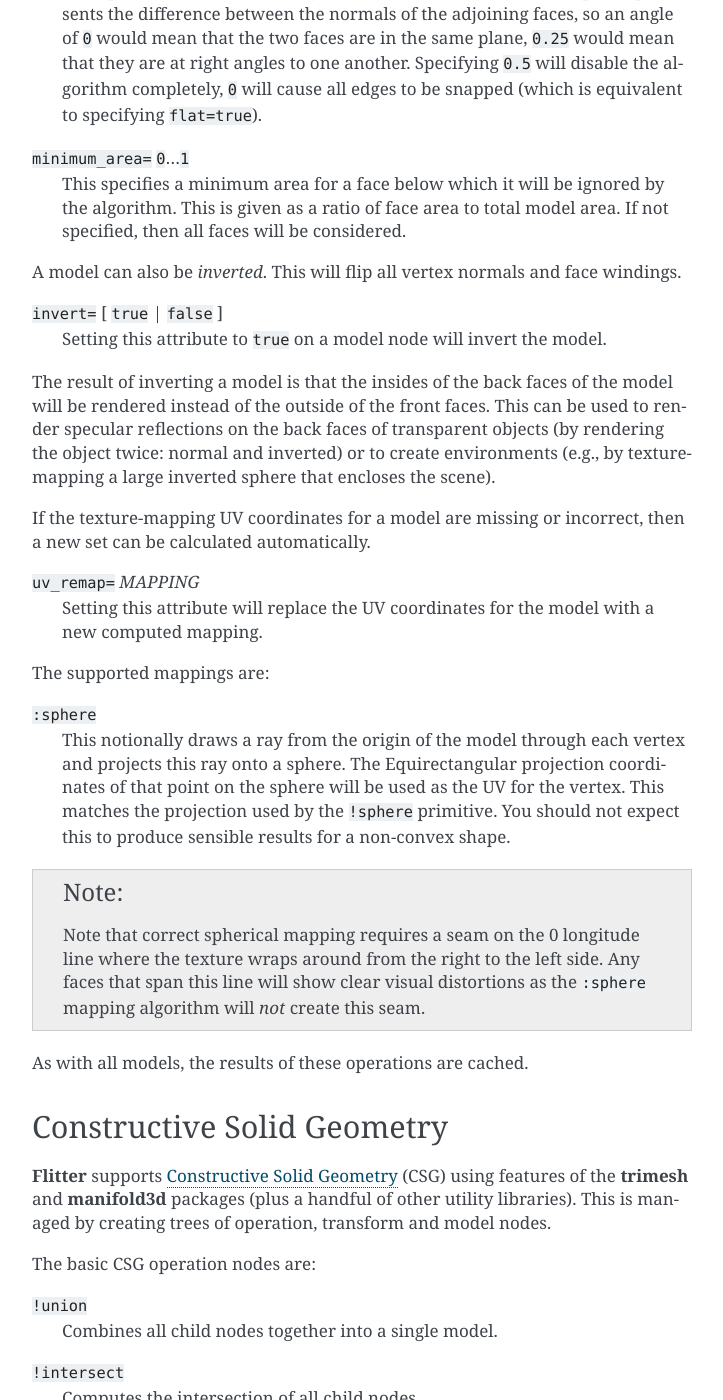
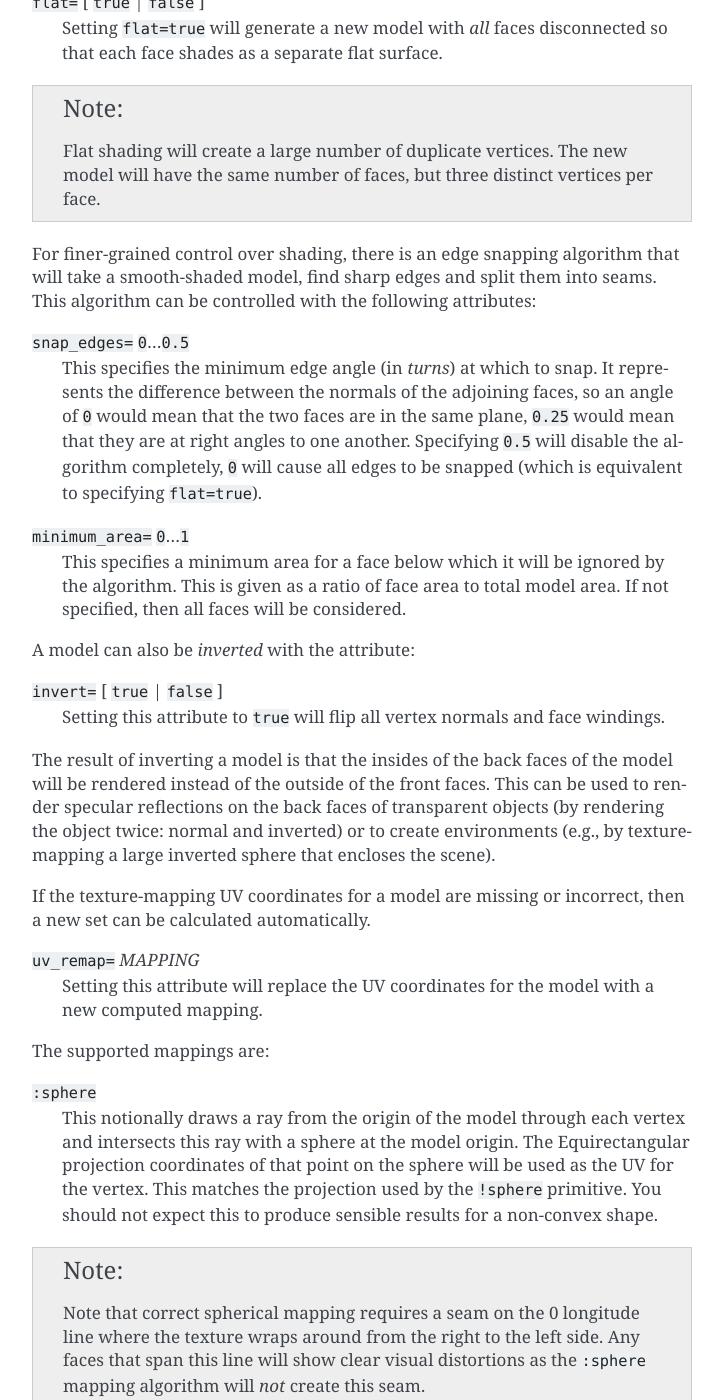
Before and after one commit to jonathanhogg/flitter, a Sphinx documentation site: the page built from docs/canvas3d.md, in a window 1280 px wide and 1400 px high, scrolled down 19768 px. Shown: the whole window, without its empty margins (388-1111 px from the left). Built offline with Sphinx 7.4.7, drawn with Linux system fonts in a browser that asks for light colours; some of the changed text lies outside the part shown.

Commit message:
Improve documentation of texture mapping
New diagram for explaining `!box` UV mapping and a bunch of other
tweaks.

```diff
--- a/docs/canvas3d.md
+++ b/docs/canvas3d.md
@@ -161,8 +161,9 @@
 :::{note}
 Setting `cull_face=:front` is similar to, but **not** the same as inverting all
 of the models in a render group. Inverting a model reverses the face winding
-*and* the normal direction of each vertex, and thus makes all of the back faces
-into front faces and vice versa.
+*and* the normal direction of each vertex. Culling the front faces results in
+the back faces being drawn using their original normals, i.e., they will only
+be lit by lights behind the model (or ambient lighting).
 :::
 
 `vertex=`*TEXT*
@@ -720,18 +721,16 @@
 
 ### Primitive Models
 
-These models are all generated on-the-fly and all of them have their origin at
-the centre of their bounding box. They are designed with the appropriate vertex
-normals and seams to smooth-shade correctly.
+The **Flitter** primitive models are generated on-the-fly and all of them have
+their origin at the centre of their bounding box.
 
 `!box`
-: This model represents a unit-edge cube, i.e, the corners are at
-$(±0.5, ±0.5, ±0.5)$.
+: This is a unit-edge cube, i.e, the corners are at $(±0.5, ±0.5, ±0.5)$.
 
 `!sphere`
-: This model represents a unit-radius sphere (strictly speaking, the surface is
-made up of triangular faces with vertices on this sphere). The sphere is
-constructed from eight subdivided octants with overlapping seams.
+: This is a unit-radius sphere (strictly speaking, the surface is made up of
+triangular faces with vertices on this sphere). The sphere is constructed from
+eight subdivided octants with overlapping seams.
 
 `!cylinder`
 : This is a unit-radius and unit-height cylinder with its axis of rotational
@@ -841,9 +842,10 @@
 they render in a sane way: flat sides are uniformly flat and curved sides have
 interpolated normals that ensure they render smoothly.
 
-You can *probably* assume that any external model you load is designed sensibly,
-but there are a couple of model shading controls that can be used to force
-specific shading behaviour by generating a new, derived model.
+You can *probably* assume that any external model you load is designed
+similarly, but there are a few model shading controls that can be used to force
+specific shading behaviour by generating a new, derived model. As with all
+models, the results of these operations are cached.
 
 `flat=` [ `true` | `false` ]
 : Setting `flat=true` will generate a new model with *all* faces disconnected so
@@ -871,11 +873,11 @@
 algorithm. This is given as a ratio of face area to total model area. If not
 specified, then all faces will be considered.
 
-A model can also be *inverted*. This will flip all vertex normals and face
-windings.
+A model can also be *inverted* with the attribute:
 
 `invert=` [ `true` | `false` ]
-: Setting this attribute to `true` on a model node will invert the model.
+: Setting this attribute to `true` will flip all vertex normals and face
+windings.
 
 The result of inverting a model is that the insides of the back faces of the
 model will be rendered instead of the outside of the front faces. This can be
@@ -894,10 +896,10 @@
 
 `:sphere`
 : This notionally draws a ray from the origin of the model through each vertex
-and projects this ray onto a sphere. The Equirectangular projection coordinates
-of that point on the sphere will be used as the UV for the vertex. This matches
-the projection used by the `!sphere` primitive. You should not expect this to
-produce sensible results for a non-convex shape.
+and intersects this ray with a sphere at the model origin. The Equirectangular
+projection coordinates of that point on the sphere will be used as the UV for
+the vertex. This matches the projection used by the `!sphere` primitive. You
+should not expect this to produce sensible results for a non-convex shape.
 
 :::{note}
 Note that correct spherical mapping requires a seam on the 0 longitude line
@@ -906,15 +908,12 @@
 algorithm will *not* create this seam.
 :::
 
-As with all models, the results of these operations are cached.
-
 ## Constructive Solid Geometry
 
 **Flitter** supports [Constructive Solid
 Geometry](https://en.wikipedia.org/wiki/Constructive_solid_geometry) (CSG) using
-features of the **trimesh** and **manifold3d** packages (plus a handful of other
-utility libraries). This is managed by creating trees of operation, transform
-and model nodes.
+the **manifold3d** package. This is managed by creating trees of operation,
+transform and model nodes.
 
 The basic CSG operation nodes are:
 
@@ -994,8 +993,7 @@
 The CSG operations require all models to be "watertight" for them to work. This
 means that there are no disconnected edges in the model and no holes. This
 might seem pretty straightforward but none of the **Flitter** primitive models
-satisfy these constraints. They are all designed to have sane normals and UV
-coordinates, which requires them to have split seams and duplicated vertices.
+satisfy these constraints.
 
 **Flitter** will check models before attempting to operate on them. If any of
 the constituent models of a CSG operation are not watertight, they will be
@@ -1006,7 +1004,7 @@
 - If the model is still not watertight, then an attempt will be made to cap
 simple holes
 - If this fails then a convex hull will be computed from the model and this used
-instead.
+instead
 
 Note that the last step, computing a convex hull, effectively shrink-wraps the
 model. This will work fine if the original model was already convex, but if not
```
Also changed, not shown: other parts of docs/canvas3d.md (+12 -10 lines), docs/diagrams/box_uvmap.png (added), 7 other files.
